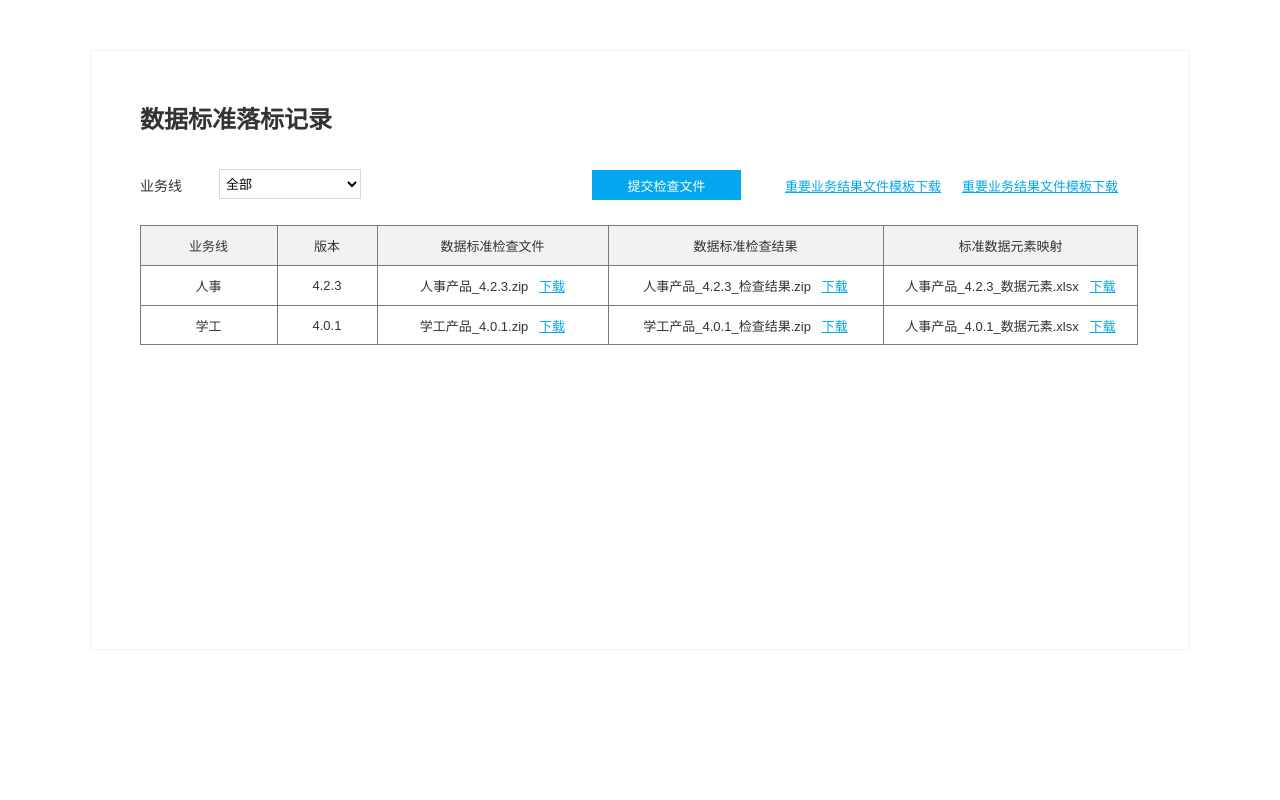
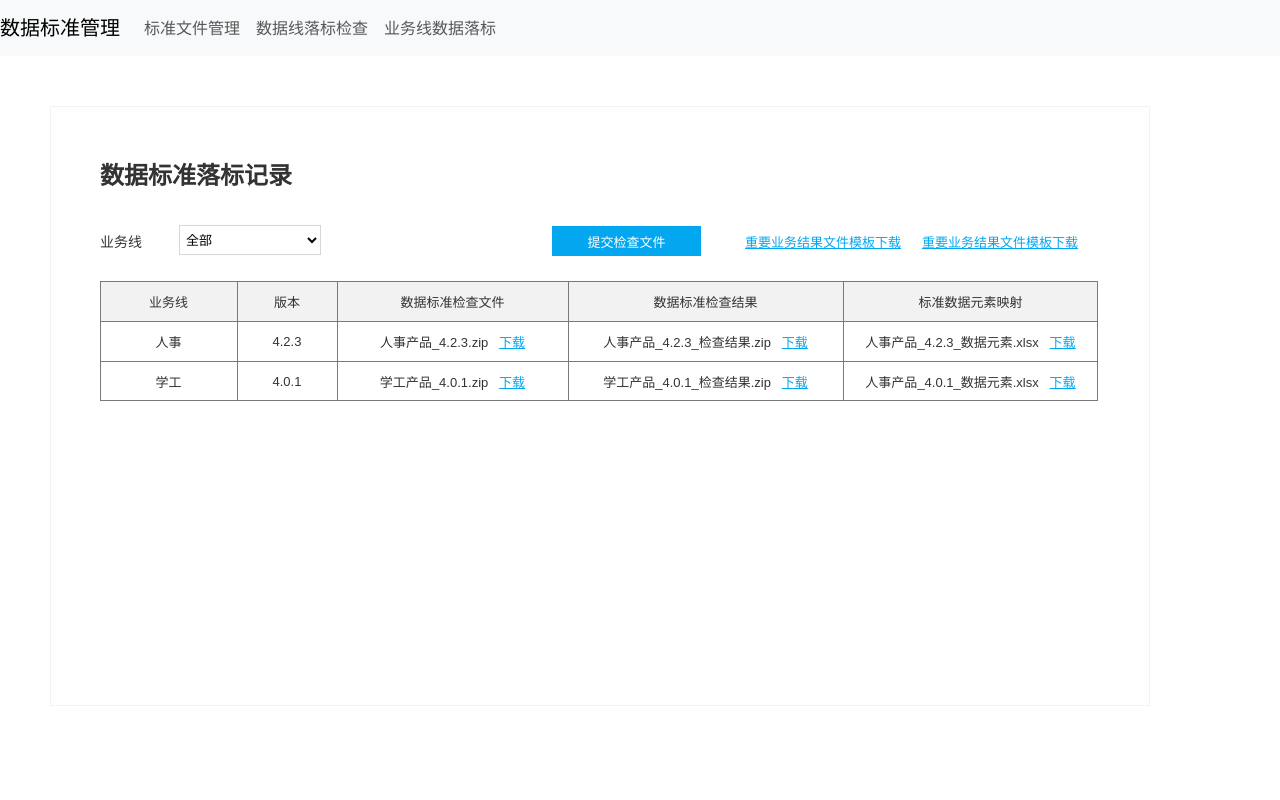
Before and after one commit to zhou-zhichao/flaskWeb, a Flask app: template templates/业务线数据落标.html in a window 1280 px wide. Run offline with Flask 3, Linux system fonts and the light colour scheme; the template is opened without the code that fills it, so the values that code supplies are empty; some libraries are stand-ins or nearby versions.

Commit message:
导航栏覆盖全部 第三个页面暂时不使用模板

```diff
--- a/app.py
+++ b/app.py
@@ -67,8 +67,8 @@ def create_app():
     @app.route('/second')
     def second():
         return render_template('数据线落标检查.html')
-    @app.route('/thrid')
-    def thrid():
+    @app.route('/third')
+    def third():
         return render_template('业务线数据落标.html')
 
     @app.route('/download_template/<file_name>')
--- a/static/files/业务线数据落标/styles.css
+++ b/static/files/业务线数据落标/styles.css
@@ -2,8 +2,8 @@ body {
   margin:0px;
   background-image:none;
   position:relative;
-  left:-50px;
-  width:1100px;
+  /*left:-50px;*/
+  /*width:1100px;*/
   margin-left:auto;
   margin-right:auto;
   text-align:left;
--- a/static/files/数据标准文件管理/styles.css
+++ b/static/files/数据标准文件管理/styles.css
@@ -2,8 +2,8 @@ body {
     margin: 0px;
     background-image: none;
     position: relative;
-    left: -50px;
-    width: 1100px;
+    /*left: -50px;*/
+    /*width: 1100px;*/
     margin-left: auto;
     margin-right: auto;
     text-align: left;
--- a/static/files/数据线落标检查/styles.css
+++ b/static/files/数据线落标检查/styles.css
@@ -2,8 +2,8 @@ body {
   margin:0px;
   background-image:none;
   position:relative;
-  left:-50px;
-  width:1100px;
+  /*left:-50px;*/
+  /*width:1100px;*/
   margin-left:auto;
   margin-right:auto;
   text-align:left;
--- a/templates/业务线数据落标.html
+++ b/templates/业务线数据落标.html
@@ -4,6 +4,7 @@
     <title>业务线数据落标</title>
     <meta http-equiv="X-UA-Compatible" content="IE=edge"/>
     <meta http-equiv="content-type" content="text/html; charset=utf-8"/>
+      <link rel="stylesheet" href="https://cdn.jsdelivr.net/npm/bootstrap@5.3.0/dist/css/bootstrap.min.css">
     <link href="../static/resources/css/axure_rp_page.css" type="text/css" rel="stylesheet"/>
     <link href="../static/data/styles.css" type="text/css" rel="stylesheet"/>
     <link href="../static/files/业务线数据落标/styles.css" type="text/css" rel="stylesheet"/>
@@ -46,6 +47,27 @@
     </script>
   </head>
   <body>
+  <nav class="navbar navbar-expand-lg navbar-light bg-light">
+    <a class="navbar-brand" href="#">数据标准管理</a>
+    <button class="navbar-toggler" type="button" data-toggle="collapse" data-target="#navbarNav"
+            aria-controls="navbarNav" aria-expanded="false" aria-label="Toggle navigation">
+        <span class="navbar-toggler-icon"></span>
+    </button>
+    <div class="collapse navbar-collapse" id="navbarNav">
+        <ul class="navbar-nav">
+            <li class="nav-item active">
+                <a class="nav-link" href="/">标准文件管理</a>
+            </li>
+            <li class="nav-item">
+                <a class="nav-link" href="/second">数据线落标检查</a>
+            </li>
+            <li class="nav-item">
+                <a class="nav-link" href="/thrid">业务线数据落标</a>
+            </li>
+        </ul>
+    </div>
+</nav>
+
     <div id="base" class="">
 
       <!-- Unnamed (动态面板) -->
@@ -428,5 +450,8 @@
       </div>
     </div>
     <script src="../static/resources/scripts/axure/ios.js"></script>
+  <script src="https://code.jquery.com/jquery-3.5.1.slim.min.js"></script>
+{#<script src="https://stackpath.bootstrapcdn.com/bootstrap/4.5.2/js/bootstrap.bundle.min.js"></script>#}
+<script src="https://cdn.jsdelivr.net/npm/bootstrap@5.3.0/dist/js/bootstrap.bundle.min.js"></script>
   </body>
 </html>
```
Also changed, not shown: templates/base.html (+4 -4 lines).
